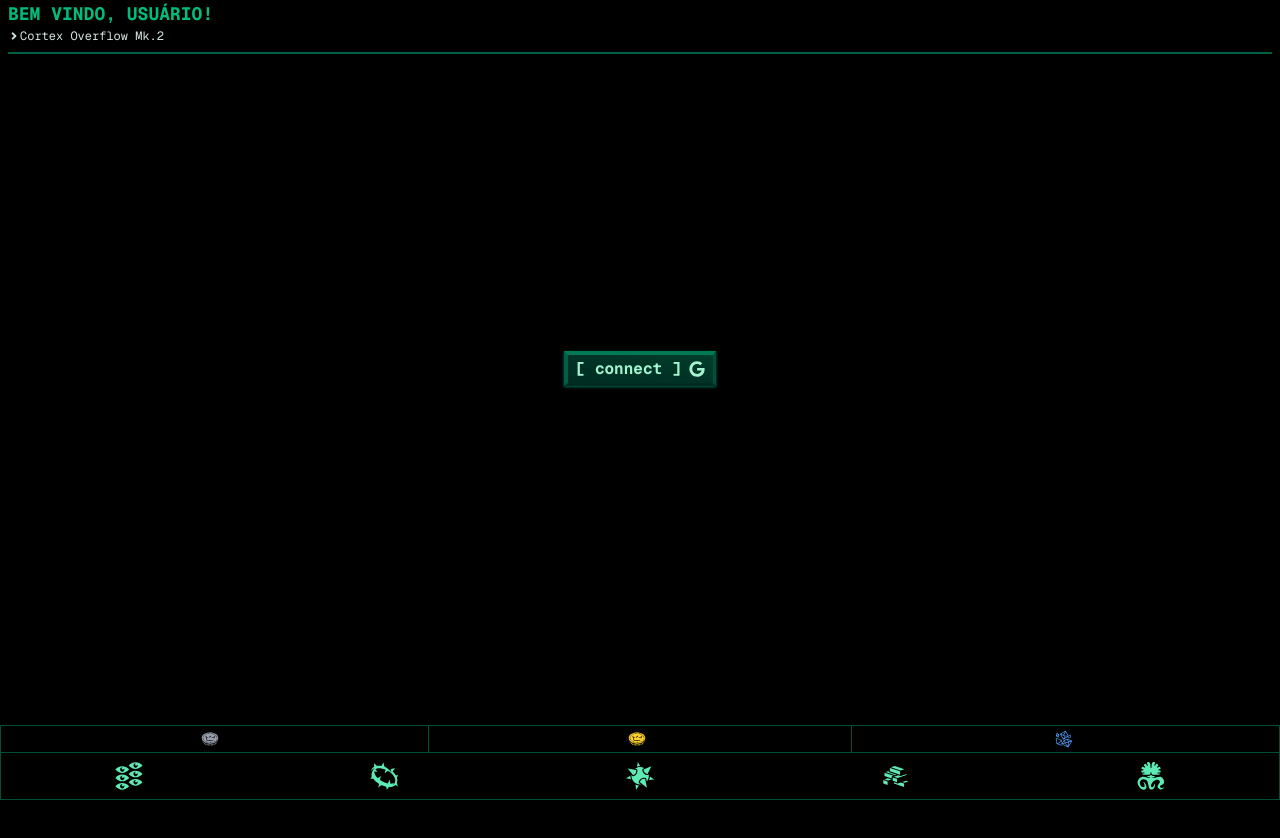
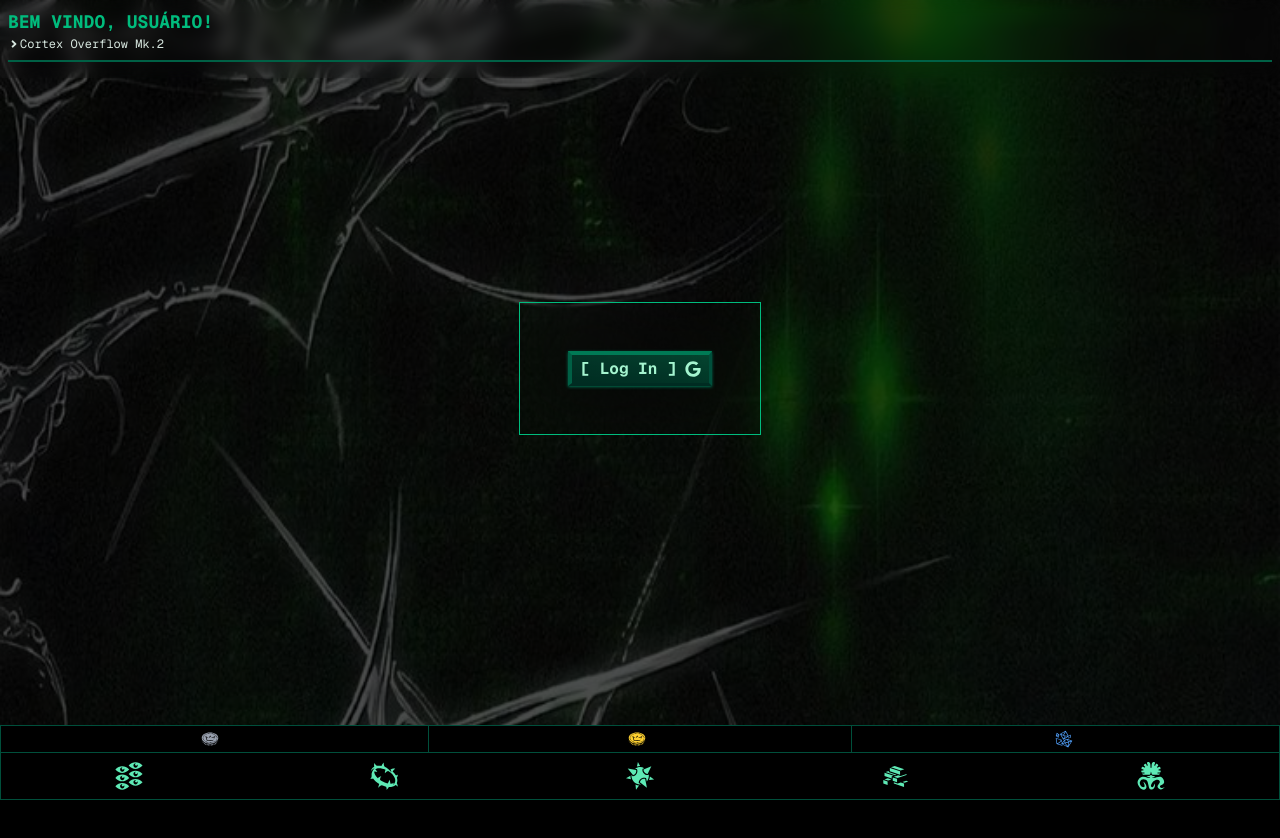
Before and after one commit to PedroVMLopes/cortex-overflow, a Next.js app: page / in a window 1280 px wide. Shown: the top 838 px of the page. Built offline with nearby package versions, Linux system fonts and the light colour scheme; no server answers; a web font is replaced by a local one.

Commit message:
fix: Moved the login button to the profile page

```diff
--- a/app/MainTasks/page.tsx
+++ b/app/MainTasks/page.tsx
@@ -7,7 +7,6 @@ import { useTasks } from "@/hooks/useTasks";
 import { createTask } from "@/services/taskServices";
 import { FaAngleRight } from "react-icons/fa";
 import { useUserContext } from "@/context/UserContext";
-import Auth from "@/components/Auth";
 
 
 export default function MainTasks() {
@@ -92,9 +91,6 @@ export default function MainTasks() {
                 </div>
             </div>
 
-            {/* Adds the auth button if the user is not connected */}
-            { !userData && <div className="h-[90vh] flex items-center justify-center"><div className="p-12 border border-emerald-500 backdrop-blur-2xl"><Auth /></div></div> }
-
             {/* TaskCard list render */}
             <div className="mt-30 grid sm:grid-cols-2 lg:grid-cols-3 gap-3 mx-2">
                 {orderTasks.map( ( task ) => (
--- a/app/page.tsx
+++ b/app/page.tsx
@@ -24,15 +24,20 @@ export default function Home() {
 
   return (
     <div className="font-mono text-emerald-500 m-2">
+      <div
+                id="background"
+                className="fixed top-0 left-0 w-full h-full -z-10 bg-cover bg-center bg-no-repeat opacity-30"
+                style={{ backgroundImage: "url('/backgrounds/bg4.jpg')" }}
+            />
       {/* Top Content */}
-      <div className="fixed top-0 left-0 w-full px-2 z-10 backdrop-blur">
+      <div className="fixed top-0 left-0 w-full p-2 z-10 backdrop-blur">
         <p className="font-bold">BEM VINDO, USUÁRIO!</p>
         <p className="text-xs opacity-90 flex flex-row items-center text-emerald-50"> <FaAngleRight /> Cortex Overflow Mk.2</p>
         <div className="h-0.5 w-full bg-emerald-800 my-2"></div>
       </div>
 
       <div className="h-[90vh] flex flex-col items-center justify-center">
-        {!userData && <Auth />}
+        { !userData && <div className="h-[90vh] flex items-center justify-center"><div className="p-12 border border-emerald-500 backdrop-blur-2xl"><Auth /></div></div> }
       </div>
 
     </div>
--- a/app/personalStats/page.tsx
+++ b/app/personalStats/page.tsx
@@ -1,4 +1,7 @@
+'use client'
 import { FaAngleRight } from "react-icons/fa";
+import { useUserContext } from "@/context/UserContext";
+import Auth from "@/components/Auth";
 
 type Attribute = { attShort: string, attLong: string, color: string }
 
@@ -12,6 +15,8 @@ const attributes: Attribute[] = [
 ];
 
 export default function personalStats() {
+    const { userData } = useUserContext();
+
     return (
         <>
             <div
@@ -47,6 +52,8 @@ export default function personalStats() {
                         </div>
                     ))}
                 </div>
+            {/* Adds the auth button if the user is not connected */}
+            { !userData && <div className="h-[50vh] flex items-center justify-center"><div className="p-12 border border-emerald-500 backdrop-blur-2xl"><Auth /></div></div> }
             </div>
         </>
     )
--- a/components/Auth.tsx
+++ b/components/Auth.tsx
@@ -19,7 +19,7 @@ export default function Auth() {
             <Button
                 onClick={handleGoogleLogin}
                 className='gap-2'
-                > [ connect ] <FaGoogle /> </Button>
+                > [ Log In ] <FaGoogle /> </Button>
         </div>
     )
 
--- a/components/taskCard.tsx
+++ b/components/taskCard.tsx
@@ -64,7 +64,7 @@ export const TaskCardComponent = ( { task, onTaskRemove, onRewardUpdate, onToggl
             <button
               id="DeleteTaskButton"
               className="w-4 h-4 flex items-center justify-center transition-all duration-300 text-red-400 hover:text-red-500"
-              onClick={() => onTaskRemove(id, 1)}
+              onClick={() => onTaskRemove(id, userData.id)}
             >
               <FaRegTrashAlt className="w-4 h-4"/>
             </button>
```
